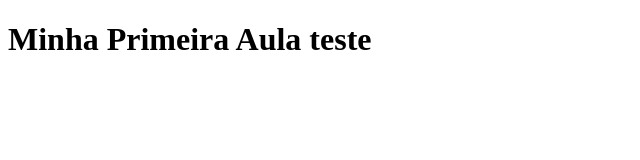
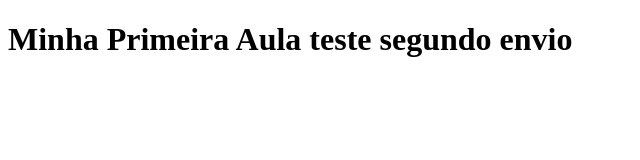
Before and after one commit to prof-caio/aula-1, a plain HTML site: page index.html in a window 1280 px wide. Shown: the whole page, without its empty margins (0-640 px from the left). Drawn offline with Linux system fonts and the light colour scheme.

Commit message:
segundo commit

```diff
--- a/index.html
+++ b/index.html
@@ -7,6 +7,6 @@
     <title>Aula 1</title>
 </head>
 <body>
-    <h1>Minha Primeira Aula teste</h1>
+    <h1>Minha Primeira Aula teste segundo envio</h1>
 </body>
 </html>
```
